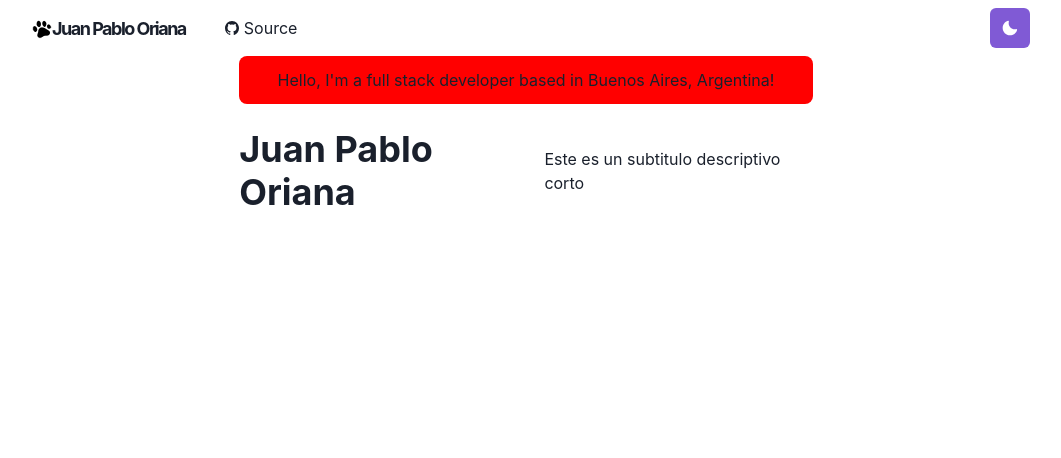
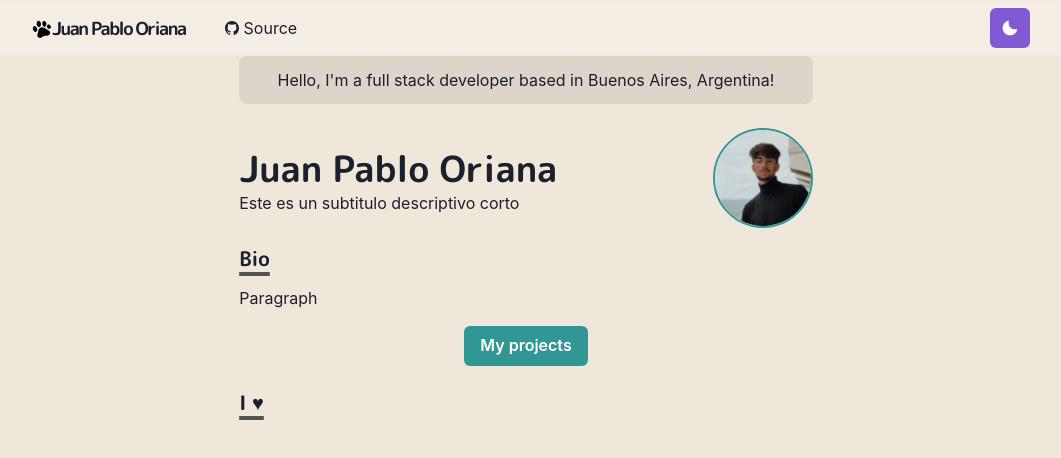
Before and after one commit to JuanOriana/portfolio, a Next.js app: page / in a window 1280 px wide. Shown: the top 458 px of the page, without its empty margins (114-1175 px from the left). Built offline with nearby package versions, Linux system fonts and the light colour scheme.

Commit message:
Basic theming

```diff
--- a/src/components/Fonts.js
+++ b/src/components/Fonts.js
@@ -1,9 +1,6 @@
-import React from "react";
-
 const Fonts = () => (
   <style jsx global>{`
     @import url("https://fonts.googleapis.com/css2?family=M+PLUS+Rounded+1c:wght@300;700&display=swap");
   `}</style>
 );
-
 export default Fonts;
--- /dev/null
+++ b/src/components/Section.js
@@ -0,0 +1,23 @@
+import React from "react";
+import { motion } from "framer-motion";
+import { chakra, shouldForwardProp } from "@chakra-ui/react";
+
+const StyledDiv = chakra(motion.div, {
+  shouldForwardProp: (prop) => {
+    return shouldForwardProp(prop) || prop === "transition";
+  },
+});
+const Section = ({ children, delay = 0 }) => {
+  return (
+    <StyledDiv
+      initial={{ y: 10, opacity: 0 }}
+      animate={{ y: 0, opacity: 1 }}
+      transition={{ duration: 0.8, delay }}
+      mb={6}
+    >
+      {children}
+    </StyledDiv>
+  );
+};
+
+export default Section;
--- /dev/null
+++ b/src/lib/theme.js
@@ -0,0 +1,48 @@
+import { extendTheme } from "@chakra-ui/react";
+import { mode } from "@chakra-ui/theme-tools";
+
+const styles = {
+  global: (props) => ({
+    body: {
+      bg: mode("#f0e7db", "#202023")(props),
+    },
+  }),
+};
+
+const components = {
+  Heading: {
+    variants: {
+      "section-title": {
+        textDecoration: "underline",
+        fontSize: 20,
+        textUnderlineOffset: 6,
+        textDecorationColor: "#525252",
+        textDecorationThickness: 4,
+        marginTop: 3,
+        marginBottom: 4,
+      },
+    },
+  },
+  Link: {
+    baseStyle: (props) => ({
+      color: mode("#3d7aed", "#ff63c3")(props),
+      textUnderlineOffset: 3,
+    }),
+  },
+};
+
+const fonts = {
+  heading: "'M PLUS Rounded 1c'",
+};
+
+const colors = {
+  grassTeal: "#88ccca",
+};
+
+const config = {
+  initialColorMode: "dark",
+  useSystemColorMode: true,
+};
+
+const theme = extendTheme({ config, styles, components, fonts, colors });
+export default theme;
--- a/src/pages/_app.js
+++ b/src/pages/_app.js
@@ -2,10 +2,11 @@ import React from "react";
 import { ChakraProvider } from "@chakra-ui/provider";
 import Layout from "../components/layouts/Main";
 import Fonts from "../components/Fonts";
+import theme from "../lib/theme";
 
 const Website = ({ Component, pageProps, router }) => {
   return (
-    <ChakraProvider>
+    <ChakraProvider theme={theme}>
       <Fonts />
       <Layout router={router}>
         <Component {...pageProps} key={router.route} />
--- /dev/null
+++ b/src/pages/_document.js
@@ -0,0 +1,18 @@
+import { ColorModeScript } from "@chakra-ui/react";
+import NextDocument, { Html, Head, Main, NextScript } from "next/document";
+import theme from "../lib/theme";
+
+export default class Document extends NextDocument {
+  render() {
+    return (
+      <Html lang="en">
+        <Head />
+        <body>
+          <ColorModeScript initialColorMode={theme.config.initialColorMode} />
+          <Main />
+          <NextScript />
+        </body>
+      </Html>
+    );
+  }
+}
--- a/src/pages/index.js
+++ b/src/pages/index.js
@@ -1,19 +1,68 @@
 import React from "react";
-import { Container, Box, Heading } from "@chakra-ui/layout";
+import {
+  Container,
+  Box,
+  Heading,
+  Image,
+  useColorModeValue,
+  Button,
+  Flex,
+} from "@chakra-ui/react";
+import Section from "../components/Section";
+
 const Page = () => {
   return (
     <React.StrictMode>
       <Container>
-        <Box borderRadius="lg" bg="red" p={3} mb={6} align="center">
+        <Box
+          borderRadius="lg"
+          bg={useColorModeValue("blackAlpha.200", "whiteAlpha.200")}
+          p={3}
+          mb={6}
+          align="center"
+        >
           Hello, I'm a full stack developer based in Buenos Aires, Argentina!
         </Box>
 
         <Box display={{ md: "flex" }} alignItems={{ md: "center" }}>
-          <Heading as="h2" variant="page-title">
-            Juan Pablo Oriana
+          <Box flexGrow={1}>
+            <Heading as="h2" variant="page-title">
+              Juan Pablo Oriana
+            </Heading>
+            <p>Este es un subtitulo descriptivo corto</p>
+          </Box>
+          <Box
+            flexShrink={1}
+            mt={{ base: 4, md: 0 }}
+            ml={{ bd: 6 }}
+            align="center"
+          >
+            <Image
+              borderColor={useColorModeValue("teal.500", "teal.200")}
+              borderWidth={2}
+              borderStyle="solid"
+              maxWidth="100px"
+              display="inline-block"
+              borderRadius="full"
+              src="/images/JuanOriana.jpeg"
+              alt="Juan Pablo Oriana"
+            />
+          </Box>
+        </Box>
+        <Section delay={0.1}>
+          <Heading as="h3" variant="section-title">
+            Bio
           </Heading>
-          <p>Este es un subtitulo descriptivo corto</p>
-        </Box>
+          <p>Paragraph</p>
+          <Flex w="100" mt={4} justifyContent="center">
+            <Button colorScheme="teal">My projects</Button>
+          </Flex>
+        </Section>
+        <Section delay={0.3}>
+          <Heading as="h3" variant="section-title">
+            I ♥
+          </Heading>
+        </Section>
       </Container>
     </React.StrictMode>
   );
```
Also changed, not shown: public/images/JuanOriana.jpeg (added).
